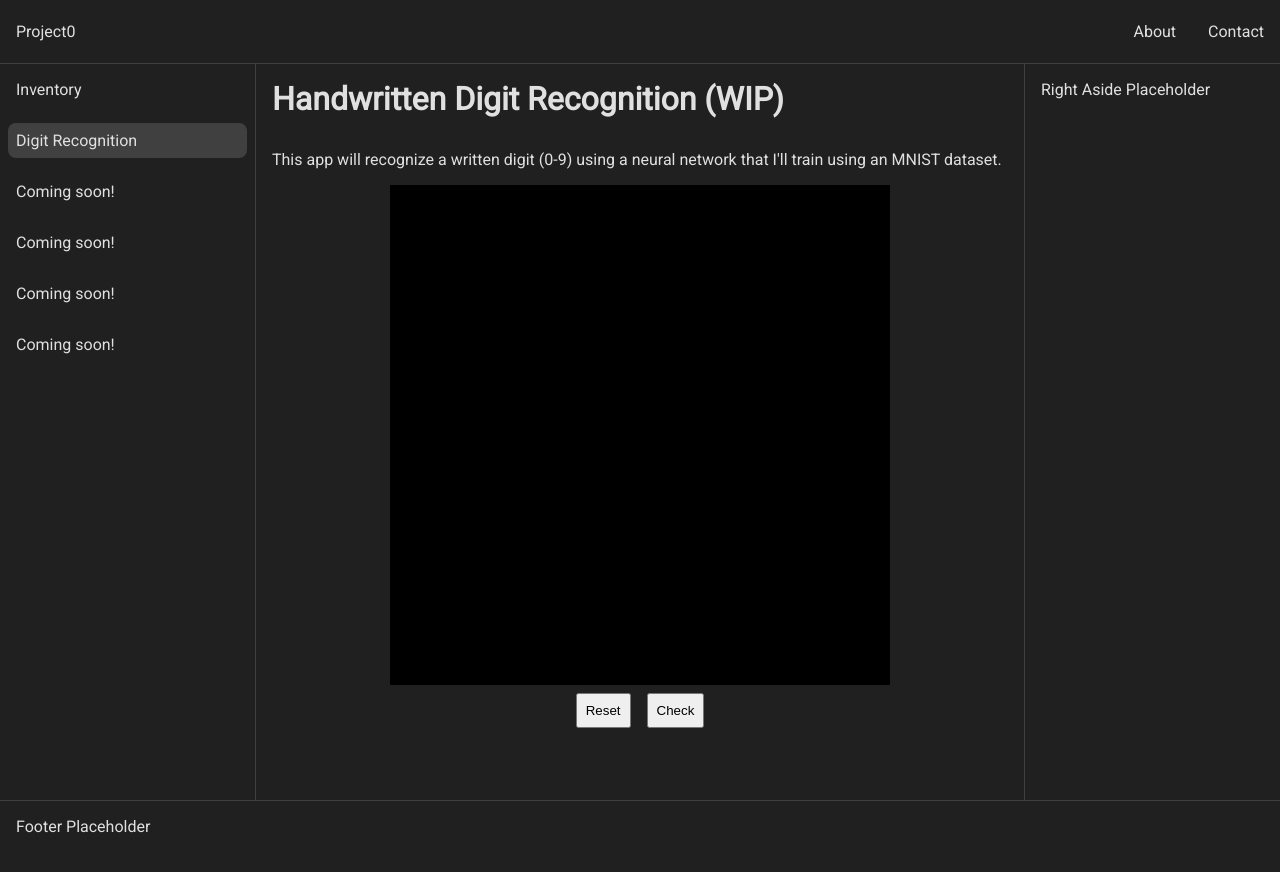
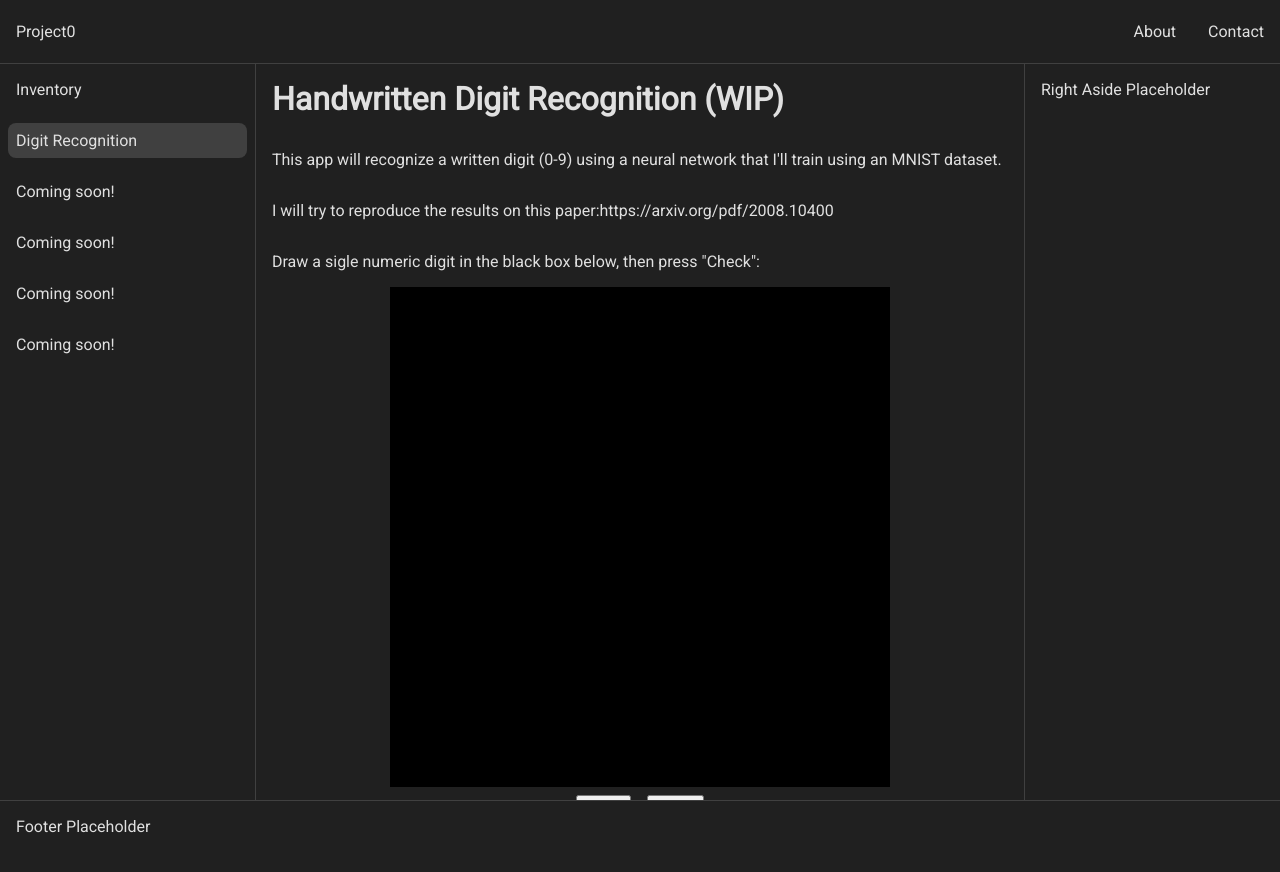
Before and after one commit to Caderk/project0, a Next.js app in the folder frontend-service/: page /digit-recognition in a window 1280 px wide. Shown: the top 872 px of the page. Built offline with nearby package versions, Linux system fonts and the light colour scheme.

Commit message:
Re-introduced instructions and source

```diff
--- a/frontend-service/src/app/digit-recognition/page.tsx
+++ b/frontend-service/src/app/digit-recognition/page.tsx
@@ -43,6 +43,20 @@ export default function Page() {
         This app will recognize a written digit (0-9) using a neural network
         that I&apos;ll train using an MNIST dataset.
       </span>
+      <span>
+        I will try to reproduce the results on this paper:
+        <a
+          className="inline"
+          href="https://arxiv.org/pdf/2008.10400"
+          target="_blank"
+          rel="noopener noreferrer"
+        >
+          https://arxiv.org/pdf/2008.10400
+        </a>
+      </span>
+      <span>
+        Draw a sigle numeric digit in the black box below, then press "Check":
+      </span>
 
       <Canvas grid={grid} setGrid={setGrid} gridSize={gridSize} />
       <div style={{ display: "flex", width: "100%", justifyContent: "center" }}>
```
